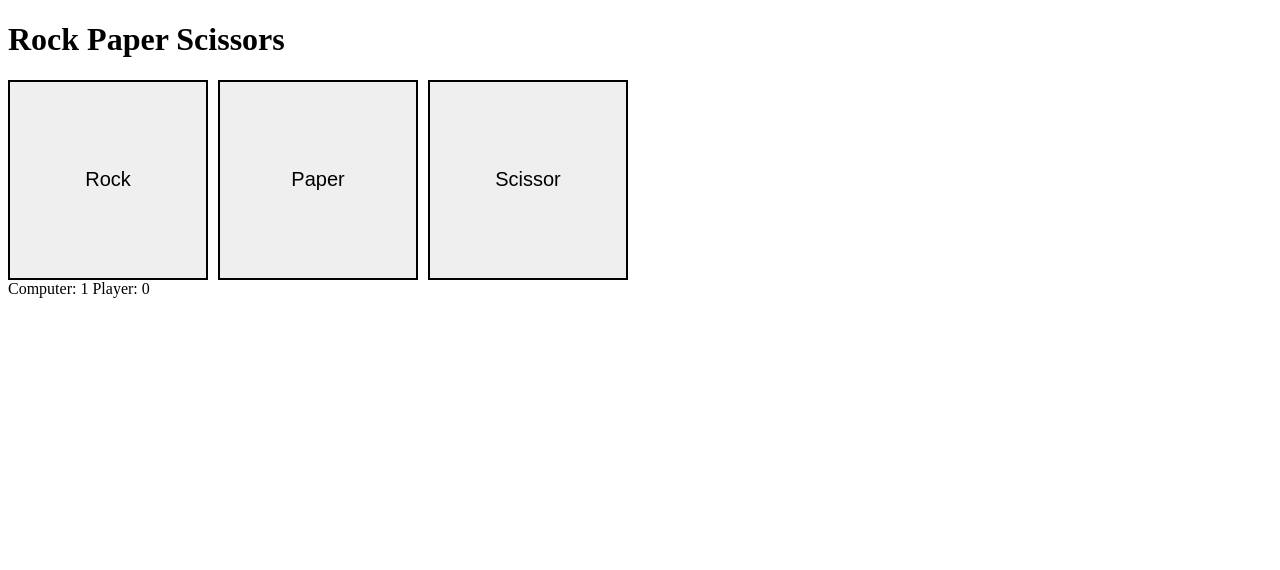
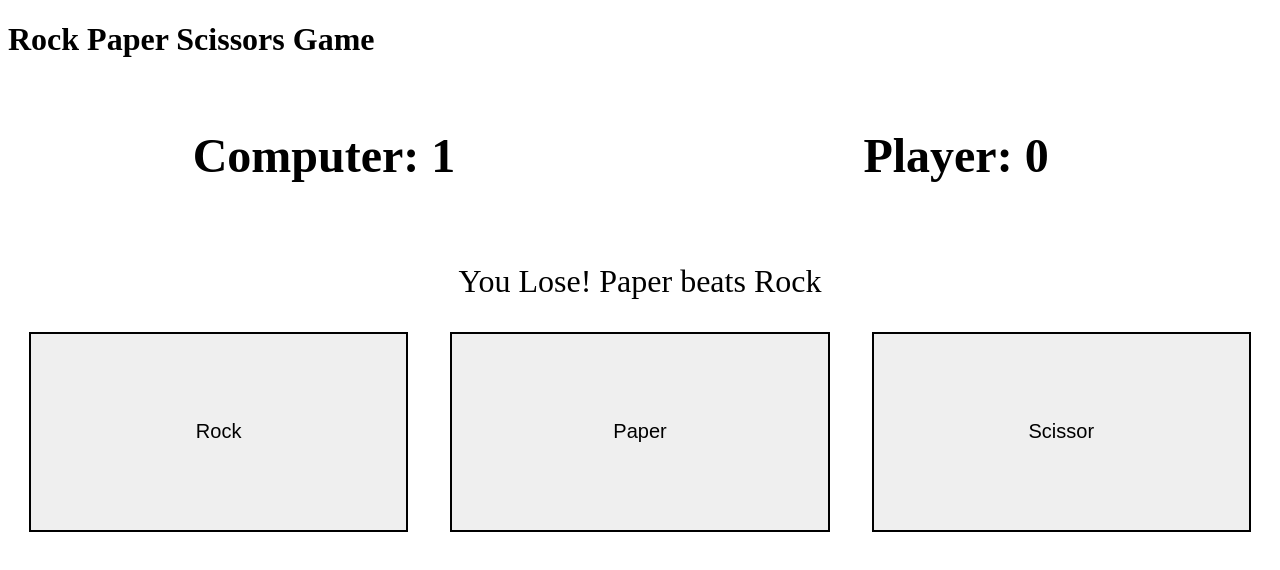
Before and after one commit to ye-htut-maung/odin-rock-paper-scissors, a plain HTML site: page index.html in a window 1280 px wide. Both pictures are taken after a click on the button "Rock". Drawn offline with Linux system fonts and the light colour scheme.

Commit message:
Updated Version of Rock Paper Scissors Game

```diff
--- a/index.html
+++ b/index.html
@@ -8,17 +8,20 @@
     <link rel="stylesheet" href="style.css" />
   </head>
   <body>
-    <h1>Rock Paper Scissors</h1>
+    <h1>Rock Paper Scissors Game</h1>
+    <div class="scores">
+      <p class="computerScores eachScore">Computer: 0</p>
+      <p class="playerScores eachScore">Player: 0</p>
+    </div>
+    <div class="captionContainer">
+      <p class="caption"></p>
+    </div>
     <div class="container">
-      <div class="box">
-        <button id="rock" class="btn">Rock</button>
-      </div>
+      <div class="box"><button id="rock" class="btn">Rock</button></div>
       <div class="box"><button id="paper" class="btn">Paper</button></div>
       <div class="box"><button id="scissors" class="btn">Scissor</button></div>
     </div>
 
-    <div id="result">Computer: 0 Player: 0</div>
-    <div class="win_lose"></div>
     <script src="scripts.js"></script>
   </body>
 </html>
--- a/scripts.js
+++ b/scripts.js
@@ -1,5 +1,8 @@
 // RPS = Rock Paper Scissors
-let RPS = ["Rock", "Paper", "Scissors"];
+const RPS = ["Rock", "Paper", "Scissors"];
+const computerResult = document.querySelector(".computerScores");
+const playerResult = document.querySelector(".playerScores");
+const caption = document.querySelector(".caption");
 
 function capitalize(str) {
   return str.charAt(0).toUpperCase() + str.slice(1).toLowerCase();
@@ -26,7 +29,6 @@ function checkValidInput(userInput) {
 
 function playRound(playerSelection, computerSelection) {
   playerSelection = capitalize(playerSelection);
-  // console.log(playerSelection);
 
   let status = "undecied";
 
@@ -44,40 +46,19 @@ function playRound(playerSelection, computerSelection) {
 
   switch (status) {
     case "win":
-      console.log(`You Win! ${playerSelection} beats ${computerSelection}`);
+      caption.textContent = `You Win! ${playerSelection} beats ${computerSelection}`;
       break;
     case "lose":
-      console.log(`You Lose! ${computerSelection} beats ${playerSelection}`);
+      caption.textContent = `You Lose! ${computerSelection} beats ${playerSelection}`;
       break;
     case "draw":
-      console.log(
-        `You Draw! ${playerSelection} can't beat ${computerSelection}`
-      );
+      caption.textContent = `You Draw! ${playerSelection} can't beat ${computerSelection}`;
+
       break;
     default:
       console.log("error");
   }
   return status;
-}
-
-function game() {
-  let winCount = 0;
-  let loseCount = 0;
-  // while (winCount < 5 && loseCount < 5) {
-  //   let player = prompt("Enter rock, paper or scissors");
-  //   if (!checkValidInput(player)) return "Enter vaild input";
-  //   let computer = computerPlay();
-
-  //   let status = playRound(player, computer);
-  //   if (status === "win") {
-  //     winCount++;
-  //   } else if (status === "lose") {
-  //     loseCount++;
-  //   }
-  //   console.log(`You: ${winCount}, Computer: ${loseCount}`);
-  // }
-  if (winCount === 5) return "You win the game";
-  else return "You lose the game";
 }
 
 const buttons = document.querySelectorAll(".btn");
@@ -86,8 +67,6 @@ let playerPoint = 0;
 
 buttons.forEach((button) => {
   button.addEventListener("click", () => {
-    let win_lose = document.querySelector(".win_lose");
-    win_lose.textContent = "";
     let player = button.id;
     let status = playRound(player, computerPlay());
 
@@ -97,18 +76,21 @@ buttons.forEach((button) => {
       computerPoint++;
     }
 
-    let result = document.querySelector("#result");
-
-    result.textContent = `Computer: ${computerPoint} Player: ${playerPoint}`;
+    computerResult.textContent = `Computer: ${computerPoint}`;
+    playerResult.textContent = `Player: ${playerPoint}`;
+    setTimeout(() => {
       if (playerPoint >= 5 || computerPoint >= 5) {
         if (playerPoint >= 5) {
-        win_lose.textContent = "You win";
+          alert("You win");
         } else {
-        win_lose.textContent = "You lose";
+          alert("You lose");
         }
         computerPoint = 0;
         playerPoint = 0;
+        computerResult.textContent = `Computer: ${computerPoint}`;
+        playerResult.textContent = `Player: ${playerPoint}`;
       }
+    }, 1000);
   });
 });
 
--- a/style.css
+++ b/style.css
@@ -1,6 +1,10 @@
+* {
+  box-sizing: border-box;
+}
+
 .btn {
-  width: 200px;
-  height: 200px;
+  width: 100%;
+  height: 100%;
   font-size: 20px;
   border: 2px solid;
   cursor: pointer;
@@ -8,5 +12,27 @@
 
 .container {
   display: flex;
-  gap: 10px;
+  height: 200px;
+  justify-content: space-around;
 }
+.box {
+  width: 30%;
+}
+
+.captionContainer {
+  display: flex;
+  justify-content: center;
+  font-size: 2rem;
+}
+
+.scores {
+  display: flex;
+  width: 100%;
+}
+
+.eachScore {
+  width: 50%;
+  text-align: center;
+  font-size: 3rem;
+  font-weight: bold;
+}
```
Also changed, not shown: 1 other file. Lines whose indentation alone changed are shown as unchanged.
